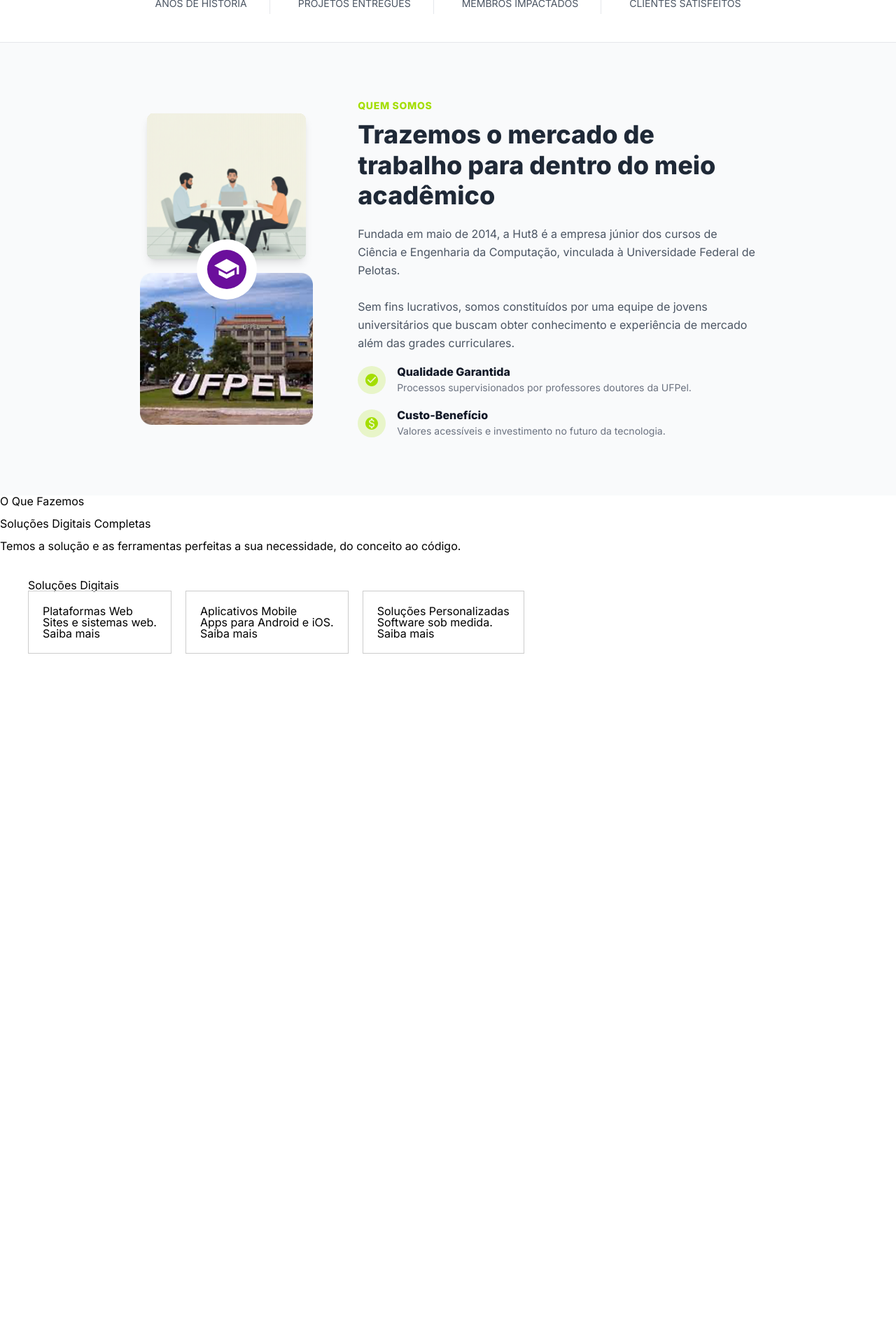
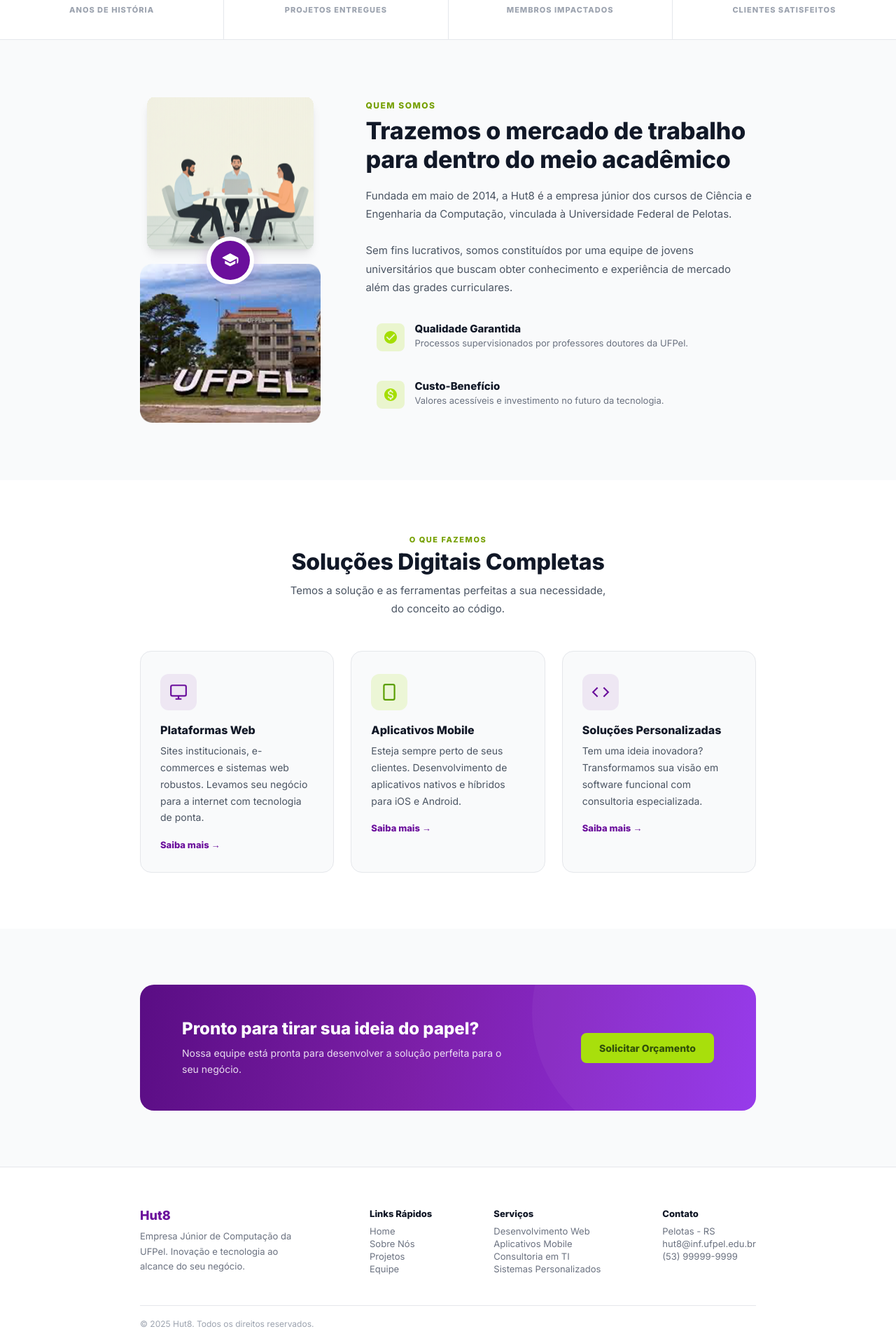
Before and after one commit to joaoMarceloBitar/Hut8, a React (Vite) app: page / in a window 1280 px wide. Shown: the part 740-2659 px from the top of the page at 70% size. Before the commit the page ends 1714 px from the top, so only its background shows below. Built offline with nearby package versions, Linux system fonts and the light colour scheme.

Commit message:
feat: finalizando layout da home

```diff
--- a/src/index.css
+++ b/src/index.css
@@ -7,3 +7,19 @@
 body {
   font-family: 'Inter', sans-serif;
 }
+
+:root {
+  --color-primary: #6B0F9C;
+  --color-secondary: #A4DE02;
+  --color-gray-900: #1F2937;
+  --color-gray-600: #4B5563;
+  --color-background: #ffffff;
+  --border-color: #E5E7EB;
+
+  --font-size-lg: 32px;
+  --font-size-md: 18px;
+  --font-size-sm: 14px;
+
+  --weight-Bold: 600;
+  --weight-Extra-Bold: 800;
+}
--- a/src/paginas/Home/Home.jsx
+++ b/src/paginas/Home/Home.jsx
@@ -105,40 +105,104 @@ function Home() {
             </div>
         </section>
 
-        <section>
-            <h2>O Que Fazemos</h2>
-                <br/>
-                <h1>
-                Soluções Digitais Completas
-                </h1>
-                <br></br>
-                <h3>Temos a solução e as ferramentas perfeitas a sua necessidade, do conceito ao código.</h3>
-                <section style={{ padding: "40px" }}>
-                    <h2>Soluções Digitais</h2>
 
-                    <div style={{ display: "flex", gap: "20px" }}>
+        <section className="services">
+        <span className="services-label">O Que Fazemos</span>
+        <h1 className="services-title">Soluções Digitais Completas</h1>
+        <p className="services-subtitle">
+          Temos a solução e as ferramentas perfeitas a sua necessidade, do conceito ao código.
+        </p>
 
-                        <div style={{ border: "1px solid #ccc", padding: "20px" }}>
+        <div className="services-cards">
+          <div className="service-card">
+            <div className="service-card-icon icon-purple">
+              <svg viewBox="0 0 24 24" fill="none" stroke="currentColor" strokeWidth="2">
+                <rect x="2" y="3" width="20" height="14" rx="2"/>
+                <path d="M8 21h8M12 17v4"/>
+              </svg>
+            </div>
             <h3>Plataformas Web</h3>
-                        <p>Sites e sistemas web.</p>
-                        <p>Saiba mais</p>
+            <p>Sites institucionais, e-commerces e sistemas web robustos. Levamos seu negócio para a internet com tecnologia de ponta.</p>
+            <Link to="#">Saiba mais →</Link>
           </div>
 
-                        <div style={{ border: "1px solid #ccc", padding: "20px" }}>
+          <div className="service-card">
+            <div className="service-card-icon icon-green">
+              <svg viewBox="0 0 24 24" fill="none" stroke="currentColor" strokeWidth="2">
+                <rect x="5" y="2" width="14" height="20" rx="2"/>
+                <path d="M12 18h.01"/>
+              </svg>
+            </div>
             <h3>Aplicativos Mobile</h3>
-                        <p>Apps para Android e iOS.</p>
-                        <p>Saiba mais</p>
+            <p>Esteja sempre perto de seus clientes. Desenvolvimento de aplicativos nativos e híbridos para iOS e Android.</p>
+            <Link to="#">Saiba mais →</Link>
           </div>
 
-                        <div style={{ border: "1px solid #ccc", padding: "20px" }}>
+          <div className="service-card">
+            <div className="service-card-icon icon-purple">
+              <svg viewBox="0 0 24 24" fill="none" stroke="currentColor" strokeWidth="2">
+                <polyline points="16 18 22 12 16 6"/>
+                <polyline points="8 6 2 12 8 18"/>
+              </svg>
+            </div>
             <h3>Soluções Personalizadas</h3>
-                        <p>Software sob medida.</p>
-                        <p>Saiba mais</p>
+            <p>Tem uma ideia inovadora? Transformamos sua visão em software funcional com consultoria especializada.</p>
+            <Link to="#">Saiba mais →</Link>
+          </div>
+        </div>
+      </section>
+
+      <section className="cta">
+        <div className="cta-container">
+            <div className="cta-text">
+                <h2>Pronto para tirar sua ideia do papel?</h2>
+                <p>
+                     Nossa equipe está pronta para desenvolver a solução perfeita para o seu negócio.
+                </p>
+            </div>
+            <button className="cta-button">Solicitar Orçamento</button>
+        </div>
+        </section>
+
+        <footer className="footer">
+  <div className="footer-container">
+
+    <div className="footer-brand">
+      <h3>Hut8</h3>
+      <p>
+        Empresa Júnior de Computação da UFPel. Inovação e tecnologia ao alcance do seu negócio.
+      </p>
+    </div>
+
+    <div className="footer-links">
+      <h4>Links Rápidos</h4>
+      <p>Home</p>
+      <p>Sobre Nós</p>
+      <p>Projetos</p>
+      <p>Equipe</p>
+    </div>
+
+    <div className="footer-links">
+      <h4>Serviços</h4>
+      <p>Desenvolvimento Web</p>
+      <p>Aplicativos Mobile</p>
+      <p>Consultoria em TI</p>
+      <p>Sistemas Personalizados</p>
+    </div>
+
+    <div className="footer-links">
+      <h4>Contato</h4>
+      <p>Pelotas - RS</p>
+      <p>hut8@inf.ufpel.edu.br</p>
+      <p>(53) 99999-9999</p>
     </div>
 
   </div>
-                </section>
-        </section>
+
+  <div className="footer-bottom">
+    <p>© 2025 Hut8. Todos os direitos reservados.</p>
+  </div>
+</footer>
     </>
   );
 }
--- a/src/styles/home.css
+++ b/src/styles/home.css
@@ -1,86 +1,146 @@
+/* ================= RESET & BASE ================= */
+*, *::before, *::after {
+  box-sizing: border-box;
+  margin: 0;
+  padding: 0;
+}
+
+html { scroll-behavior: smooth; }
+
+body {
+  font-family: 'Inter', sans-serif;
+  font-size: 14px;
+  color: #1F2937;
+  background: #FFFFFF;
+  -webkit-font-smoothing: antialiased;
+}
+
 /* ================= HERO ================= */
-
 .hero {
   display: flex;
   align-items: center;
   justify-content: space-between;
   padding: 100px 200px;
   background: #F9FAFB;
-  gap: 40px;
+  gap: 48px;
+}
+
+.hero-text {
+  max-width: 520px;
 }
 
 .hero-text h1 {
   font-size: 40px;
+  font-weight: 800;
+  line-height: 1.15;
+  color: #111827;
+  letter-spacing: -0.3px;
 }
 
-.hero-text span {
+.hero-text h1 span {
   color: #6B0F9C;
 }
 
 .hero-text p {
-  margin-top: 10px;
+  margin-top: 14px;
+  font-size: 15px;
+  line-height: 1.7;
+  color: #4B5563;
+  max-width: 400px;
 }
 
 .hero-buttons {
-  margin-top: 20px;
+  margin-top: 28px;
+  display: flex;
+  align-items: center;
+  gap: 12px;
 }
 
-.hero-buttons button {
-  margin-right: 10px;
-  padding: 10px 15px;
+/* primeiro botão: preenchido verde-limão */
+.hero-buttons button:first-child {
+  background: #A4DE02;
+  color: #2a4a00;
+  border: none;
+  padding: 11px 20px;
+  border-radius: 8px;
+  font-size: 14px;
+  font-weight: 600;
   cursor: pointer;
+  transition: filter 0.2s, transform 0.2s;
+}
+
+.hero-buttons button:first-child:hover {
+  filter: brightness(1.08);
+  transform: translateY(-1px);
+}
+
+/* segundo botão: outline */
+.hero-buttons button:last-child {
+  background: transparent;
+  color: #1F2937;
+  border: 1.5px solid #D1D5DB;
+  padding: 11px 20px;
+  border-radius: 8px;
+  font-size: 14px;
+  font-weight: 500;
+  cursor: pointer;
+  transition: border-color 0.2s, color 0.2s;
+}
+
+.hero-buttons button:last-child:hover {
+  border-color: #6B0F9C;
+  color: #6B0F9C;
 }
 
 .hero-img img {
-  width: 400px;
-  border-radius: 10px;
+  width: 420px;
+  max-width: 100%;
+  border-radius: 16px;
+  object-fit: cover;
+  display: block;
+
 }
 
-
 /* ================= STATS ================= */
-
 .stats {
   display: flex;
   justify-content: center;
-  align-items: center;
-  gap: 32px;
-
-  padding: 40px 200px;
-
+  align-items: stretch;
   background: #FFFFFF;
   border-top: 1px solid #E5E7EB;
   border-bottom: 1px solid #E5E7EB;
 }
 
 .stat-item {
+  flex: 1;
   display: flex;
   flex-direction: column;
   align-items: center;
-  padding: 8px;
+  justify-content: center;
+  padding: 36px 20px;
+}
+
+.stat-item:not(:last-child) {
+  border-right: 1px solid #E5E7EB;
 }
 
 .stat-item h2 {
   font-size: 36px;
   font-weight: 800;
   color: #6B0F9C;
-  margin: 0;
+  line-height: 1;
+  margin-bottom: 6px;
 }
 
 .stat-item p {
-  font-size: 14px;
-  color: #4B5563;
+  font-size: 11px;
+  font-weight: 600;
+  color: #9CA3AF;
   text-transform: uppercase;
-  margin: 0;
+  letter-spacing: 1px;
 }
 
-.stat-item:not(:last-child) {
-  border-right: 1px solid #E5E7EB;
-  padding-right: 32px;
-}
-
-
 /* ================= ABOUT ================= */
-
 .about {
   display: flex;
   justify-content: center;
@@ -109,111 +169,34 @@
     height: 256;
 }
 
-.about-text {
-  max-width: 576px;
-}
-
-/* Título verde */
-.about-title {
-  font-weight: 600;
-  font-size: 14px;
-  line-height: 20px;
-  letter-spacing: 0.7px;
-  text-transform: uppercase;
-  color: #A4DE02;
-  margin-bottom: 10px;
-}
-
-/* Título principal */
-.about-text h1 {
-  font-size: 36px;
-  font-weight: 700;
-  line-height: 1.2;
-  margin-bottom: 20px;
-  color: #1F2937;
-}
-
-/* Texto */
-.about-text p {
-  font-size: 16px;
-  line-height: 26px;
-  color: #4B5563;
-  margin-bottom: 20px;
+.image-overlay {
+  position: absolute;
+  top: 50%;
+  left: 50%;
+  transform: translate(-50%, -50%);
+  width: 68px;
+  height: 68px;
+  background: #FFFFFF;
+  border-radius: 50%;
+  display: flex;
+  align-items: center;
+  justify-content: center;
+  z-index: 2;
+  box-shadow: 0 4px 20px rgba(107, 15, 156, 0.18);
 }
 
 
-/* ================= FEATURES ================= */
 
-.about-features {
-  display: flex;
-  flex-direction: column;
-  gap: 20px;
-  margin-top: 20px;
+.image-overlay img {
+  width: 24px;
 }
 
-.feature-item {
-  display: flex;
-  align-items: flex-start;
-  gap: 16px;
-}
-
-/* círculo */
-.overlay {
-  min-width: 40px;
-  min-height: 40px;
-
-  display: flex;
-  justify-content: center;
-  align-items: center;
-
-  background: rgba(164, 222, 2, 0.2);
-  border-radius: 50%;
-}
-
-/* ícone */
 .overlay img {
   width: 18px;
   height: 18px;
 }
-
-/* título do item */
-.feature-item h2 {
-    font-size: 16px;
-    font-weight: 600;
-    margin: 0;
-    color: #111827;
-}
-
-/* texto do item */
-.feature-item p {
-    font-size: 14px;
-    color: #6B7280;
-    margin: 4px 0 0 0;
-    line-height: 1.6;
-}
-
-/* largura controlada do texto */
-.feature-item > div:last-child {
-    max-width: 500px;
-}
-
-.image-overlay {
-    position: absolute;
-    top: 50%;
-    left: 50%;
-    transform: translate(-50%, -50%);
-    width: 86px;
-    height: 86px;
-    background: #FFFFFF;
-    border-radius: 50%;
-    display: flex;
-    align-items: center;
-    justify-content: center;
-    z-index: 1;
-}
-
-.image-overlay img {
-    width: 36px;
+.about-text {
+  max-width: 576px;
 }
 
 .inner-circle {
@@ -225,3 +208,367 @@
     align-items: center;
     justify-content: center;
 }
+
+
+.about-title {
+  font-size: 12px;
+  font-weight: 600;
+  letter-spacing: 1.5px;
+  text-transform: uppercase;
+  color: #A4DE02;
+  filter: brightness(0.72);
+  margin-bottom: 10px;
+}
+
+.about-titleH1 {
+  font-size: 34px;
+  font-weight: 800;
+  line-height: 1.2;
+  color: #111827;
+  letter-spacing: -0.2px;
+  margin-bottom: 18px;
+}
+
+.about-text > p {
+  font-size: 15px;
+  line-height: 1.75;
+  color: #4B5563;
+}
+
+/* feature items */
+.about-features {
+  display: flex;
+  flex-direction: column;
+  gap: 14px;
+  margin-top: 24px;
+}
+
+.feature-item {
+  display: flex;
+  align-items: flex-start;
+  gap: 14px;
+  padding: 14px 16px;
+
+  border-radius: 12px;
+  transition: border-color 0.2s, box-shadow 0.2s;
+}
+
+.feature-item:hover {
+  border-color: rgba(107, 15, 156, 0.2);
+  box-shadow: 0 2px 8px rgba(107, 15, 156, 0.07);
+}
+
+.overlay {
+  flex-shrink: 0;
+  width: 40px;
+  height: 40px;
+  display: flex;
+  align-items: center;
+  justify-content: center;
+  background: rgba(164, 222, 2, 0.18);
+  border-radius: 8px;
+}
+
+.feature-item h2 {
+  font-size: 15px;
+  font-weight: 600;
+  color: #111827;
+  margin-bottom: 3px;
+}
+
+.feature-item p {
+  font-size: 13px;
+  color: #6B7280;
+  line-height: 1.6;
+}
+
+/* ================= SERVICES ================= */
+.services {
+  padding: 80px 200px;
+  background: #FFFFFF;
+  display: flex;
+  flex-direction: column;
+  align-items: center;
+  text-align: center;
+}
+
+.services-label {
+  font-size: 11px;
+  font-weight: 700;
+  color: #A4DE02;
+  filter: brightness(0.72);
+  text-transform: uppercase;
+  letter-spacing: 1.5px;
+  margin-bottom: 10px;
+}
+
+.services-title {
+  font-size: 32px;
+  font-weight: 800;
+  color: #111827;
+  letter-spacing: -0.2px;
+  margin-bottom: 12px;
+}
+
+.services-subtitle {
+  font-size: 15px;
+  color: #4B5563;
+  max-width: 460px;
+  line-height: 1.7;
+  margin-bottom: 48px;
+}
+
+.services-cards {
+  display: flex;
+  gap: 24px;
+  width: 100%;
+  max-width: 1100px;
+  justify-content: center;
+}
+
+.service-card {
+  flex: 1;
+  max-width: 340px;
+  background: #F9FAFB;
+  border: 1px solid #E5E7EB;
+  border-radius: 16px;
+  padding: 32px 28px;
+  text-align: left;
+  transition: box-shadow 0.22s, border-color 0.22s, transform 0.22s;
+  position: relative;
+  overflow: hidden;
+}
+
+/* linha roxa no topo ao hover */
+.service-card::before {
+  content: '';
+  position: absolute;
+  top: 0; left: 0; right: 0;
+  height: 3px;
+  background: linear-gradient(90deg, #6B0F9C, #9333EA);
+  opacity: 0;
+  transition: opacity 0.22s;
+}
+
+.service-card:hover {
+  box-shadow: 0 12px 40px rgba(107, 15, 156, 0.12);
+  border-color: rgba(107, 15, 156, 0.18);
+  transform: translateY(-4px);
+  background: #FFFFFF;
+}
+
+.service-card:hover::before { opacity: 1; }
+
+.service-card-icon {
+  width: 52px;
+  height: 52px;
+  border-radius: 12px;
+  display: flex;
+  align-items: center;
+  justify-content: center;
+  margin-bottom: 20px;
+}
+
+.service-card-icon svg {
+  width: 26px;
+  height: 26px;
+}
+
+.icon-purple {
+  background: rgba(107, 15, 156, 0.08);
+  color: #6B0F9C;
+}
+
+.icon-green {
+  background: rgba(164, 222, 2, 0.15);
+  color: #5a9e00;
+}
+
+.service-card h3 {
+  font-size: 16px;
+  font-weight: 700;
+  color: #111827;
+  margin-bottom: 10px;
+}
+
+.service-card p {
+  font-size: 14px;
+  color: #4B5563;
+  line-height: 1.7;
+  margin-bottom: 20px;
+}
+
+.service-card a {
+  display: inline-flex;
+  align-items: center;
+  gap: 4px;
+  font-size: 13px;
+  font-weight: 600;
+  color: #6B0F9C;
+  text-decoration: none;
+  transition: gap 0.2s;
+}
+
+.service-card a:hover { gap: 8px; }
+
+/* ================= CTA ================= */
+.cta {
+  padding: 80px 200px;
+  background: #F9FAFB;
+}
+
+.cta-container {
+  background: linear-gradient(100deg, #5a0d84 0%, #7c1fa8 45%, #9333EA 100%);
+  border-radius: 20px;
+  padding: 48px 60px;
+  display: flex;
+  justify-content: space-between;
+  align-items: center;
+  gap: 40px;
+  color: #fff;
+  position: relative;
+  overflow: hidden;
+}
+
+/* blob decorativo */
+.cta-container::before {
+  content: '';
+  position: absolute;
+  width: 380px;
+  height: 380px;
+  background: rgba(255,255,255,0.04);
+  border-radius: 50%;
+  right: -60px;
+  top: -150px;
+  pointer-events: none;
+}
+
+.cta-text h2 {
+  font-size: 24px;
+  font-weight: 700;
+  margin-bottom: 8px;
+  line-height: 1.25;
+}
+
+.cta-text p {
+  font-size: 14px;
+  opacity: 0.85;
+  line-height: 1.65;
+  max-width: 480px;
+}
+
+.cta-button {
+  flex-shrink: 0;
+  background: #A4DE02;
+  border: none;
+  padding: 13px 26px;
+  border-radius: 8px;
+  font-family: 'Inter', sans-serif;
+  font-weight: 700;
+  font-size: 14px;
+  color: #2a4a00;
+  cursor: pointer;
+  transition: filter 0.2s, transform 0.2s;
+  white-space: nowrap;
+}
+
+.cta-button:hover {
+  filter: brightness(1.08);
+  transform: translateY(-1px);
+}
+
+/* ================= FOOTER ================= */
+.footer {
+  background: #FFFFFF;
+  padding: 60px 200px 24px;
+  border-top: 1px solid #E5E7EB;
+}
+
+.footer-container {
+  display: flex;
+  justify-content: space-between;
+  gap: 40px;
+  margin-bottom: 40px;
+}
+
+.footer-brand {
+  max-width: 240px;
+}
+
+.footer-brand h3 {
+  font-size: 18px;
+  font-weight: 700;
+  color: #6B0F9C;
+  margin-bottom: 10px;
+}
+
+.footer-brand p {
+  font-size: 13px;
+  color: #6B7280;
+  line-height: 1.65;
+}
+
+.footer-links h4 {
+  font-size: 13px;
+  font-weight: 600;
+  color: #111827;
+  margin-bottom: 12px;
+}
+
+.footer-links p {
+  font-size: 13px;
+  color: #6B7280;
+  margin: 5px 0;
+  cursor: pointer;
+  transition: color 0.18s;
+}
+
+.footer-links p:hover {
+  color: #6B0F9C;
+}
+
+.footer-bottom {
+  display: flex;
+  justify-content: space-between;
+  align-items: center;
+  padding-top: 20px;
+  border-top: 1px solid #E5E7EB;
+  font-size: 12px;
+  color: #9CA3AF;
+}
+
+/* ================= RESPONSIVE ================= */
+@media (max-width: 1100px) {
+  .hero,
+  .about,
+  .services,
+  .cta,
+  .footer { padding-left: 80px; padding-right: 80px; }
+}
+
+@media (max-width: 768px) {
+  .hero,
+  .about,
+  .services,
+  .cta,
+  .footer { padding-left: 24px; padding-right: 24px; }
+
+  .hero { flex-direction: column; padding-top: 60px; padding-bottom: 60px; text-align: center; }
+  .hero-text p { max-width: 100%; }
+  .hero-buttons { justify-content: center; }
+  .hero-img img { width: 100%; }
+
+  .stats { flex-wrap: wrap; }
+  .stat-item:not(:last-child) { border-right: none; border-bottom: 1px solid #E5E7EB; }
+
+  .about-container { flex-direction: column; gap: 40px; }
+  .about-image { width: 100%; height: 220px; }
+
+  .services-cards { flex-direction: column; align-items: center; }
+  .service-card { max-width: 100%; }
+
+  .cta-container { flex-direction: column; text-align: center; padding: 40px 28px; }
+
+  .footer-container { flex-wrap: wrap; gap: 28px; }
+  .footer-bottom { flex-direction: column; gap: 10px; text-align: center; }
+}
```
Lines whose indentation alone changed are shown as unchanged.
